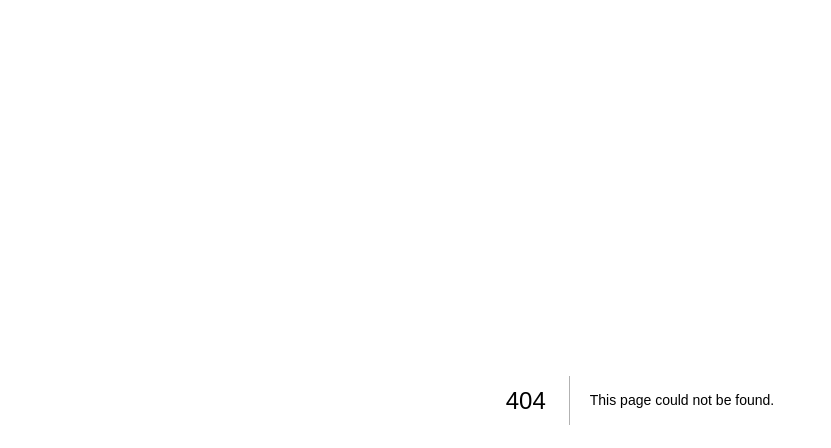
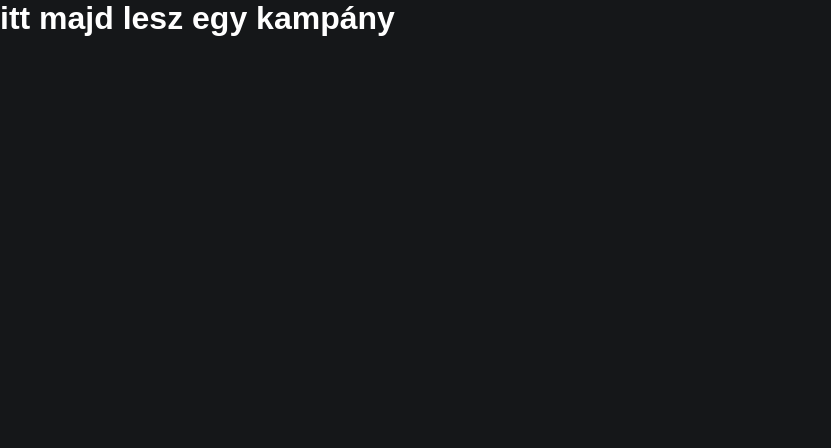
Before and after one commit to CreeperG16/tom-website, a Next.js app: page /nyelvtan in a window 1280 px wide. Before the commit this address had no page. Shown: the top 448 px of the page, without its empty margins (0-831 px from the left). Built offline with nearby package versions, Linux system fonts and the light colour scheme.

Commit message:
nyelvtan elkezdtem

```diff
--- /dev/null
+++ b/pages/nyelvtan.tsx
@@ -0,0 +1,7 @@
+export default function Login() {
+    return (
+        <div>
+            <h1>itt majd lesz egy kampány</h1>
+        </div>
+    );
+}
```
